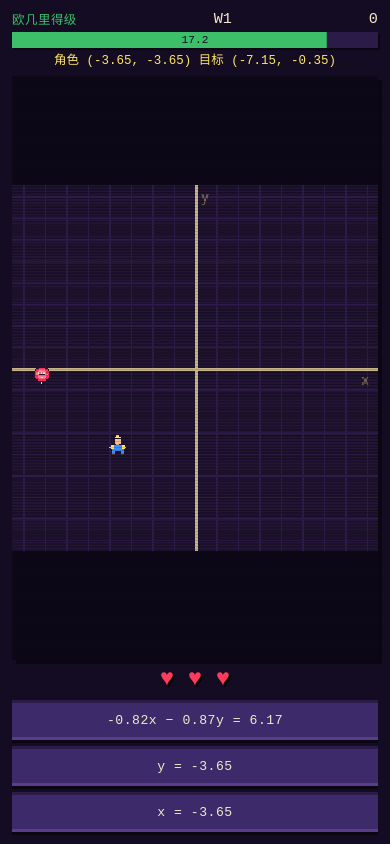
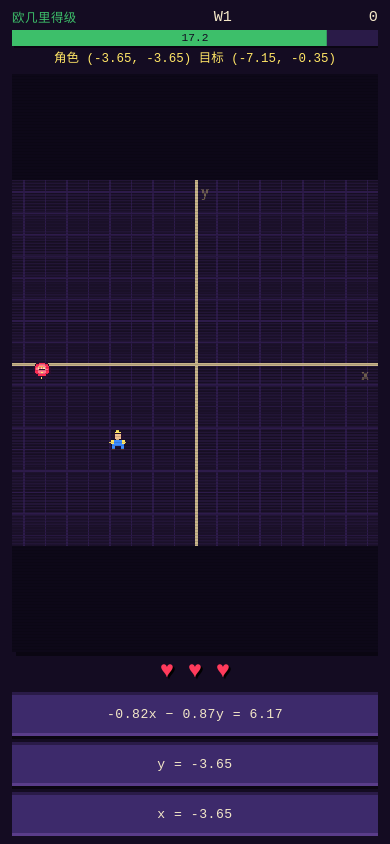
Before and after one commit to wangshaozheng522008/fx_game, a website built with Vite: page index.html in a window 390 px wide. Both pictures are taken after a click on the button "开始挑战". Built offline with nearby package versions, Linux system fonts and the light colour scheme.

Commit message:
fix: harden mobile layout and input handling

```diff
--- a/index.html
+++ b/index.html
@@ -17,6 +17,7 @@
   <body>
     <div id="app">
       <section id="screen-title" class="screen screen-title">
+        <div class="screen-body">
           <p class="eyebrow">PIXEL MATH ARENA</p>
           <img class="game-icon" src="./icons/icon.png" width="96" height="96" alt="函数射线" />
           <h1 class="logo-title">函数射线</h1>
@@ -45,11 +46,15 @@
             </button>
           </div>
           <p class="best-line">本档最高 <span id="title-best">0</span></p>
+        </div>
+        <div class="screen-actions">
           <button type="button" class="pixel-btn pixel-btn-main" id="btn-start">开始挑战</button>
           <button type="button" class="pixel-btn" id="btn-help">玩法说明</button>
+        </div>
       </section>
 
       <section id="screen-help" class="screen screen-help" hidden>
+        <div class="screen-body">
           <h2>玩法说明</h2>
           <ul class="help-list">
             <li>角色随机出现在平面上，不再固定在原点。</li>
@@ -59,7 +64,10 @@
             <li>共 3 条命。困难和极限必须一条等值线同时打中全部目标。</li>
           </ul>
           <p class="help-example">例：入门可选 x² + y²（圆）或 ax + by（直线）</p>
+        </div>
+        <div class="screen-actions">
           <button type="button" class="pixel-btn pixel-btn-main" id="btn-help-back">返回</button>
+        </div>
       </section>
 
       <section id="screen-play" class="screen screen-play" hidden>
@@ -93,14 +101,18 @@
       </section>
 
       <section id="screen-over" class="screen screen-over" hidden>
+        <div class="screen-body">
           <p class="eyebrow">GAME OVER</p>
           <h2>挑战结束</h2>
           <p class="over-score">本局 <span id="over-score">0</span></p>
           <p class="over-best">最高 <span id="over-best">0</span></p>
           <p id="over-wave" class="over-wave">坚持到第 1 波</p>
+        </div>
+        <div class="screen-actions">
           <button type="button" class="pixel-btn pixel-btn-main" id="btn-retry">再来一局</button>
           <button type="button" class="pixel-btn" id="btn-share" hidden>分享成绩</button>
           <button type="button" class="pixel-btn" id="btn-home">返回首页</button>
+        </div>
       </section>
     </div>
     <div id="toast" class="toast" hidden></div>
--- a/src/game/audio.js
+++ b/src/game/audio.js
@@ -2,21 +2,28 @@ let ctx = null;
 let unlocked = false;
 
 function getCtx() {
-  if (!ctx) {
+  if (ctx) return ctx;
+  try {
     const AC = window.AudioContext || window.webkitAudioContext;
     if (!AC) return null;
     ctx = new AC();
+  } catch {
+    ctx = null;
   }
   return ctx;
 }
 
 export function unlockAudio() {
-  const audio = getCtx();
-  if (!audio) return;
-  if (audio.state === 'suspended') {
-    audio.resume().catch(() => {});
+  try {
+    const audio = getCtx();
+    if (!audio) return;
+    if (audio.state === 'suspended') {
+      audio.resume().catch(() => {});
+    }
+    unlocked = true;
+  } catch {
+    unlocked = false;
   }
-  unlocked = true;
 }
 
 function tone(freq, duration, type, gainValue) {
--- a/src/game/render.js
+++ b/src/game/render.js
@@ -12,7 +12,15 @@ function pix(n) {
 }
 
 export function createRenderer(canvas) {
-  const ctx = canvas.getContext('2d');
+  const ctx = canvas ? canvas.getContext('2d') : null;
+  if (!canvas || !ctx) {
+    return {
+      render() {},
+      worldToPix(x, y) {
+        return { px: 0, py: 0 };
+      },
+    };
+  }
   canvas.width = VIEW;
   canvas.height = VIEW;
   ctx.imageSmoothingEnabled = false;
--- a/src/main.js
+++ b/src/main.js
@@ -40,7 +40,31 @@ let game = null;
 let selectedDifficulty = getDifficulty(DEFAULT_DIFFICULTY_ID);
 
 function canShare() {
+  try {
     return Boolean(window.xhs && window.xhs.miniTool && window.xhs.miniTool.postNote);
+  } catch {
+    return false;
+  }
+}
+
+function onTap(el, handler) {
+  if (!el) return;
+  let last = 0;
+  const run = () => {
+    if (el.disabled) return;
+    const now = Date.now();
+    if (now - last < 350) return;
+    last = now;
+    handler();
+  };
+  el.addEventListener('click', (ev) => {
+    ev.preventDefault();
+    run();
+  });
+  el.addEventListener('pointerup', (ev) => {
+    if (ev.button) return;
+    run();
+  });
 }
 
 function showScreen(name) {
@@ -154,6 +178,7 @@ function endGame() {
 }
 
 function beginRound() {
+  try {
     game.round = createRound(game.wave, game.difficulty);
     game.phase = 'choice';
     game.deadline = performance.now() + game.difficulty.seconds * 1000;
@@ -169,9 +194,14 @@ function beginRound() {
     setChoicesEnabled(true);
     refreshHud();
     updateTimer(game.difficulty.seconds);
+  } catch {
+    showToast('题目生成失败，请重开');
+    endGame();
+  }
 }
 
 function startGame() {
+  try {
     unlockAudio();
     applyTheme(selectedDifficulty);
     game = {
@@ -196,6 +226,9 @@ function startGame() {
     showScreen('play');
     beginRound();
     if (!raf) raf = window.requestAnimationFrame(loop);
+  } catch {
+    showToast('开局失败，请再点一次开始');
+  }
 }
 
 function resolvePick(index, timedOut) {
@@ -260,6 +293,7 @@ function loop(now) {
     return;
   }
   raf = window.requestAnimationFrame(loop);
+  try {
     game.now = now;
     game.particles = game.particles
       .map((p) => ({
@@ -287,34 +321,41 @@ function loop(now) {
     }
 
     renderer.render(game);
+  } catch {
+    /* keep the loop alive so later taps still work */
+  }
 }
 
 function shareScore() {
   if (!canShare() || !game) return;
+  try {
     window.xhs.miniTool.postNote({
       title: '函数射线',
       content: `我在函数射线「${game.difficulty.title}」打出了 ${game.score} 分，坚持到第 ${game.wave} 波！`,
     });
+  } catch {
+    showToast('当前环境不能分享');
+  }
 }
 
 diffCards.forEach((card) => {
-  card.addEventListener('click', () => {
+  onTap(card, () => {
     selectDifficulty(card.getAttribute('data-id'));
   });
 });
 
-document.querySelector('#btn-start').addEventListener('click', startGame);
-document.querySelector('#btn-help').addEventListener('click', () => showScreen('help'));
-document.querySelector('#btn-help-back').addEventListener('click', () => showScreen('title'));
-document.querySelector('#btn-retry').addEventListener('click', startGame);
-document.querySelector('#btn-home').addEventListener('click', () => {
+onTap(document.querySelector('#btn-start'), startGame);
+onTap(document.querySelector('#btn-help'), () => showScreen('help'));
+onTap(document.querySelector('#btn-help-back'), () => showScreen('title'));
+onTap(document.querySelector('#btn-retry'), startGame);
+onTap(document.querySelector('#btn-home'), () => {
   applyTheme(selectedDifficulty);
   showScreen('title');
 });
-shareBtn.addEventListener('click', shareScore);
+onTap(shareBtn, shareScore);
 
 choiceBtns.forEach((btn) => {
-  btn.addEventListener('click', () => {
+  onTap(btn, () => {
     const index = Number(btn.getAttribute('data-index'));
     resolvePick(index, false);
   });
@@ -322,4 +363,3 @@ choiceBtns.forEach((btn) => {
 
 selectDifficulty(DEFAULT_DIFFICULTY_ID);
 shareBtn.hidden = !canShare();
-showToast('先选难度，再发射像素射线');
--- a/src/styles/app.css
+++ b/src/styles/app.css
@@ -26,8 +26,9 @@ html {
 html,
 body {
   margin: 0;
-  min-height: 100%;
   height: 100%;
+  max-height: 100%;
+  overflow: hidden;
   background: var(--bg);
   color: var(--ink);
   font-family: ui-monospace, 'Cascadia Code', 'Courier New', monospace;
@@ -38,34 +39,63 @@ body {
 }
 
 body {
-  padding: calc(10px + var(--safe-top)) 12px calc(12px + var(--safe-bottom));
+  display: flex;
+  flex-direction: column;
+  padding: calc(8px + var(--safe-top)) 12px calc(8px + var(--safe-bottom));
 }
 
 #app {
+  flex: 1 1 auto;
+  min-height: 0;
+  width: 100%;
   max-width: 560px;
   margin: 0 auto;
-  height: calc(100dvh - var(--safe-top) - var(--safe-bottom) - 22px);
+  overflow: hidden;
+  display: flex;
+  flex-direction: column;
 }
 
 .screen {
-  height: 100%;
+  flex: 1 1 auto;
+  min-height: 0;
+  width: 100%;
   display: flex;
   flex-direction: column;
   gap: 12px;
 }
 
 .screen[hidden] {
-  display: none;
+  display: none !important;
+  pointer-events: none;
 }
 
 .screen-title,
 .screen-help,
 .screen-over {
-  justify-content: center;
+  justify-content: flex-start;
   text-align: center;
+}
+
+.screen-body {
+  flex: 1 1 auto;
+  min-height: 0;
   overflow-y: auto;
   -webkit-overflow-scrolling: touch;
   overscroll-behavior-y: contain;
+}
+
+.screen-actions {
+  position: relative;
+  z-index: 3;
+  flex: 0 0 auto;
+  display: flex;
+  flex-direction: column;
+  gap: 8px;
+  padding-top: 4px;
+}
+
+.screen-actions .pixel-btn[hidden] {
+  display: none !important;
 }
 
 .eyebrow,
@@ -114,6 +144,8 @@ body {
 
 .pixel-btn {
   appearance: none;
+  position: relative;
+  z-index: 1;
   width: 100%;
   min-height: 48px;
   border: 0;
@@ -123,6 +155,8 @@ body {
   font: inherit;
   letter-spacing: 0.04em;
   cursor: pointer;
+  touch-action: manipulation;
+  pointer-events: auto;
   box-shadow:
     0 3px 0 var(--shadow),
     0 -3px 0 var(--btn-hi) inset,
@@ -237,12 +271,16 @@ body {
 
 .diff-card {
   appearance: none;
+  position: relative;
+  z-index: 1;
   border: 0;
   padding: 10px 8px;
   text-align: left;
   color: var(--ink);
   font: inherit;
   cursor: pointer;
+  touch-action: manipulation;
+  pointer-events: auto;
   background: var(--panel);
   box-shadow: 3px 3px 0 var(--shadow);
   display: flex;
@@ -346,27 +384,34 @@ body {
 
 .screen-play {
   gap: 6px;
+  overflow: hidden;
 }
 
 .screen-play .hud {
+  position: relative;
+  z-index: 2;
   flex: 0 0 auto;
   gap: 4px;
 }
 
 .screen-play .choice-panel {
+  position: relative;
+  z-index: 3;
   flex: 0 0 auto;
   gap: 6px;
 }
 
 .screen-play .pixel-btn {
-  min-height: 40px;
+  min-height: 44px;
   padding: 8px 10px;
 }
 
 .stage {
   position: relative;
-  flex: 1 1 auto;
+  z-index: 0;
+  flex: 1 1 0;
   min-height: 0;
+  overflow: hidden;
   display: flex;
   align-items: center;
   justify-content: center;
@@ -389,13 +434,15 @@ body {
 }
 
 #game {
-  width: 100%;
+  width: auto;
   height: auto;
   max-width: 100%;
   max-height: 100%;
   aspect-ratio: 1 / 1;
+  object-fit: contain;
   image-rendering: pixelated;
   image-rendering: crisp-edges;
+  pointer-events: none;
 }
 
 @supports (width: 1cqh) {
@@ -435,13 +482,19 @@ body {
 .toast {
   position: fixed;
   left: 50%;
-  bottom: calc(18px + var(--safe-bottom));
+  top: calc(12px + var(--safe-top));
+  bottom: auto;
   transform: translateX(-50%);
   max-width: min(90vw, 360px);
   padding: 8px 12px;
   background: rgb(10 6 18 / 92%);
   color: var(--ink);
   font-size: 0.8rem;
-  z-index: 100;
+  z-index: 20;
+  pointer-events: none;
   box-shadow: 3px 3px 0 #000;
 }
+
+.toast[hidden] {
+  display: none !important;
+}
```
Lines whose indentation alone changed are shown as unchanged.
